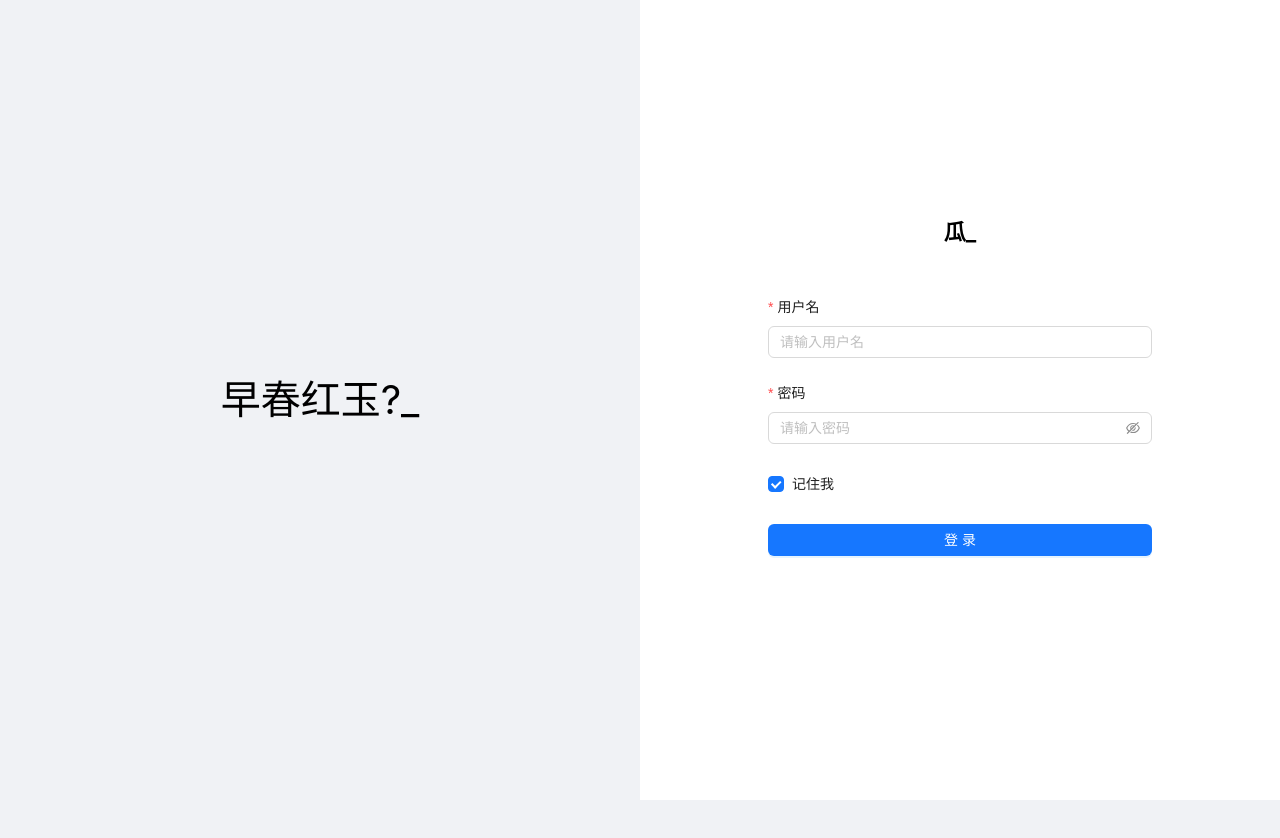
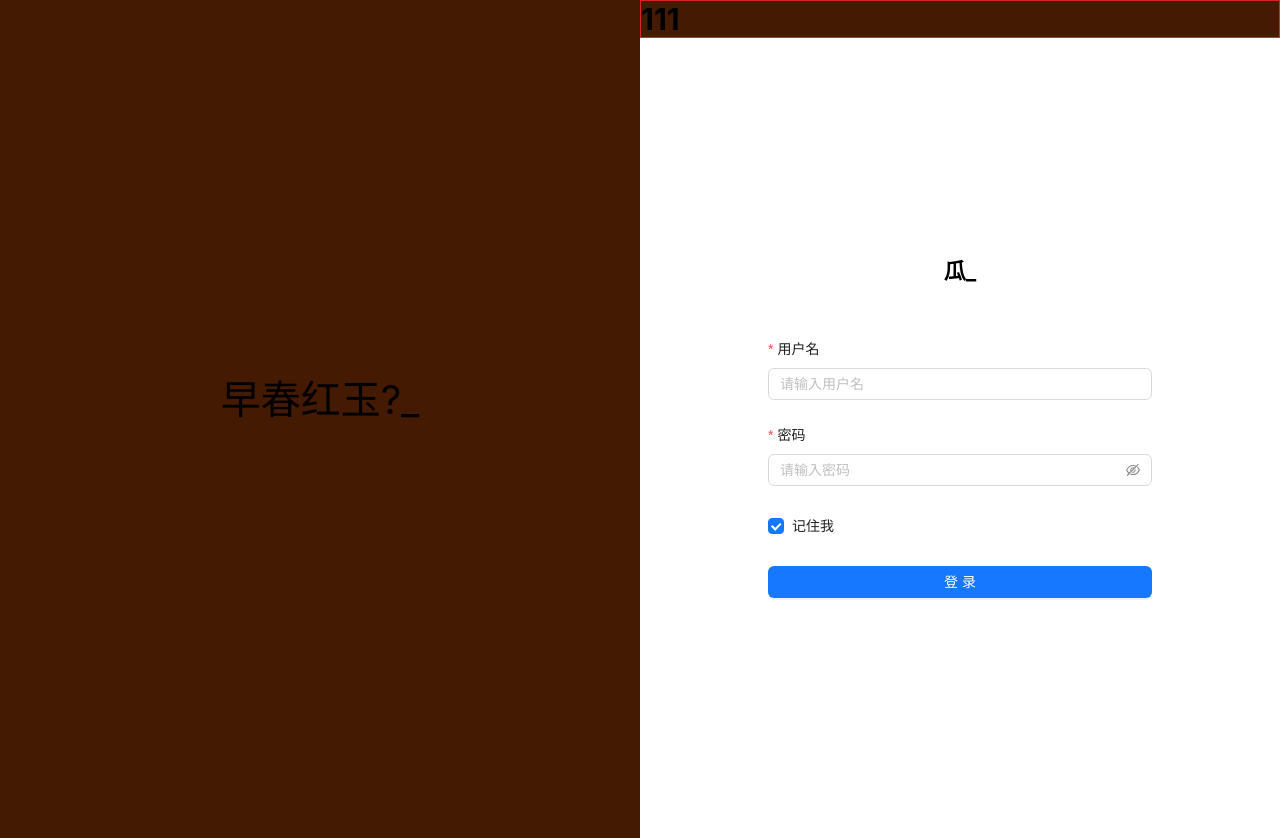
Before and after one commit to chenc041/react-nestjs-full-stack, a React app in the folder packages/webapp/: page /login in a window 1280 px wide. Before the commit the page ends 800 px from the top, so only its background shows below. Built offline with nearby package versions, Linux system fonts and the light colour scheme.

Commit message:
feat: support tailwindcss

```diff
--- a/packages/webapp/config/webpack.common.ts
+++ b/packages/webapp/config/webpack.common.ts
@@ -23,6 +23,21 @@ export const config: webpack.Configuration = {
               modules: {
                 localIdentName: '[name]__[local]__[contenthash:base64:5]',
               },
+            },
+          },
+          'postcss-loader',
+          'sass-loader',
+        ],
+        exclude: /(global\.scss|node_modules)/,
+      },
+      {
+        test: /global.scss$/,
+        use: [
+          MiniCssExtractPlugin.loader,
+          {
+            loader: 'css-loader',
+            options: {
+              modules: false,
             },
           },
           'postcss-loader',
--- a/packages/webapp/index.html
+++ b/packages/webapp/index.html
@@ -6,7 +6,7 @@
   <meta http-equiv="X-UA-Compatible" content="ie=edge">
   <title>Nestjs + React + Antd</title>
 </head>
-<body>
+<body class="bg-amber-950">
 <div id="root"></div>
 </body>
 </html>
--- a/packages/webapp/package.json
+++ b/packages/webapp/package.json
@@ -52,7 +52,7 @@
     "cssnano": "^7.0.0",
     "cypress": "^13.2.0",
     "esbuild-loader": "^4.0.2",
-    "eslint": "^9.0.0",
+    "eslint": "^8.57.0",
     "eslint-config-prettier": "^9.0.0",
     "eslint-plugin-prettier": "^5.0.0",
     "eslint-plugin-react": "^7.33.2",
@@ -67,8 +67,9 @@
     "sass": "^1.67.0",
     "sass-loader": "^14.0.0",
     "style-loader": "^4.0.0",
-    "stylelint": "^15.10.3",
+    "stylelint": "^16.6.1",
     "stylelint-config-recommended": "^14.0.0",
+    "tailwindcss": "^3.4.4",
     "terser-webpack-plugin": "^5.3.9",
     "thread-loader": "^4.0.2",
     "ts-loader": "^9.4.4",
--- /dev/null
+++ b/packages/webapp/postcss.config.js
@@ -0,0 +1,20 @@
+// module.exports = {
+//   plugins: [
+//     require('cssnano')({
+//       preset: 'default',
+//     }),
+//     require('tailwindcss'),
+//     require('autoprefixer'),
+//   ],
+// };
+//
+
+module.exports = {
+  plugins: [
+    require('cssnano')({
+      preset: 'default',
+    }),
+    require('autoprefixer'),
+    require('tailwindcss'),
+  ],
+};
--- a/packages/webapp/src/global.scss
+++ b/packages/webapp/src/global.scss
@@ -357,3 +357,30 @@ body {
 * {
   box-sizing: border-box;
 }
+
+@tailwind base;
+@tailwind components;
+@tailwind utilities;
+
+
+/* 滚动条整体样式 */
+::-webkit-scrollbar {
+  width: 10px; /* 滚动条宽度 */
+}
+
+/* 滚动条滑块 */
+::-webkit-scrollbar-thumb {
+  background: #ddd; /* 滑块颜色 */
+  border-radius: 10px; /* 滑块圆角 */
+}
+
+/* 滚动条滑块在悬停时的样式 */
+::-webkit-scrollbar-thumb:hover {
+  background: #ddd; /* 悬停时滑块颜色 */
+}
+
+/* 滚动条轨道 */
+::-webkit-scrollbar-track {
+  background: #f1f1f1; /* 轨道颜色 */
+  border-radius: 10px; /* 轨道圆角 */
+}
--- a/packages/webapp/src/index.tsx
+++ b/packages/webapp/src/index.tsx
@@ -2,6 +2,7 @@ import React from 'react';
 import { createRoot } from 'react-dom/client';
 import App from '~/app';
 import '~/global.scss';
+
 const anchor = document.getElementById('root');
 if (anchor) {
   createRoot(anchor).render(<App />);
--- a/packages/webapp/src/pages/dashboard/index.tsx
+++ b/packages/webapp/src/pages/dashboard/index.tsx
@@ -37,8 +37,10 @@ export const DashboardPage = () => {
   ];
 
   return (
-    <div className={styles.dashboard}>
-      <Table dataSource={dataSource} columns={columns} />
+    <div className="border-red-600 border-[2px]">
+      <div className={styles.dashboard}>
+        <Table dataSource={dataSource} columns={columns} />
+      </div>
     </div>
   );
 };
--- a/packages/webapp/src/pages/login/index.tsx
+++ b/packages/webapp/src/pages/login/index.tsx
@@ -1,6 +1,6 @@
 import React from 'react';
 import { Button, Checkbox, Form, Input, Col, Row } from 'antd';
-import styles from '~/pages/login/index.scss';
+import styles from '~/pages/login/index.module.scss';
 import { globalConfig } from '~/config';
 import Typed from 'typed.js';
 
@@ -16,7 +16,7 @@ export const Login: React.FC = () => {
   React.useEffect(() => {
     const typed = new Typed(ref.current, {
       strings: [
-        '你知道那种西瓜最好吃吗?',
+        '你知道哪种西瓜最好吃吗?',
         '8424?',
         '麒麟?',
         '黑美人?',
@@ -54,6 +54,7 @@ export const Login: React.FC = () => {
         </div>
       </Col>
       <Col sm={24} xs={24} md={12} lg={12} xl={12} xxl={12}>
+        <div className='text-3xl border border-red-600 font-bold'>111</div>
         <div className={styles.loginRight}>
           <div className={styles.loginTitle}>{globalConfig.header}</div>
           <Form initialValues={{ remember: true }} onFinish={onFinish} onFinishFailed={onFinishFailed} autoComplete="off" layout="vertical">
--- /dev/null
+++ b/packages/webapp/tailwind.config.js
@@ -0,0 +1,8 @@
+/** @type {import('tailwindcss').Config} */
+module.exports = {
+  content: ['./src/**/*.{js,jsx,ts,tsx}', './index.html'],
+  theme: {
+    extend: {},
+  },
+  plugins: [],
+};
```
Also changed, not shown: packages/webapp/.postcssrc.js (deleted), packages/webapp/src/pages/login/index.module.scss (renamed from packages/webapp/src/pages/login/index.scss), 2 other files (tests, documents, lock files or other folders).
